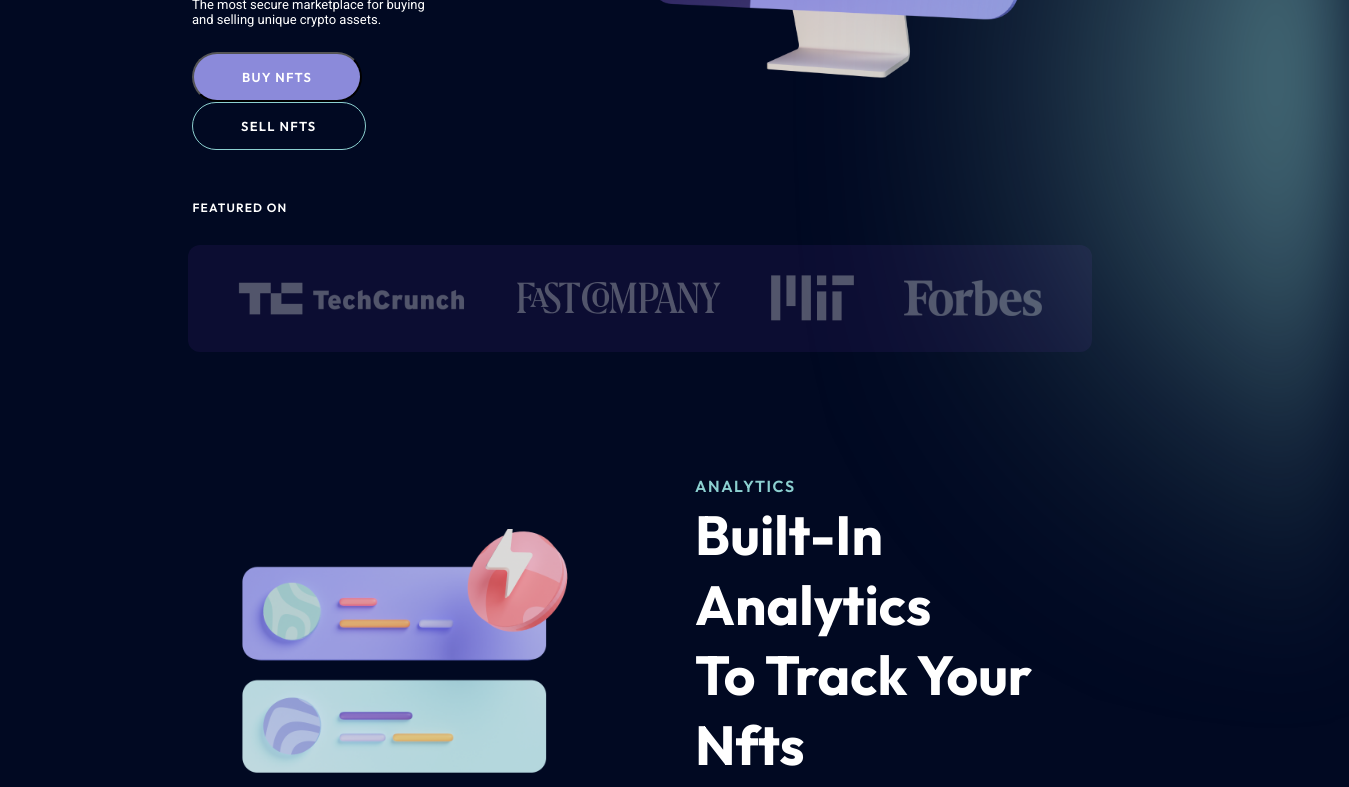
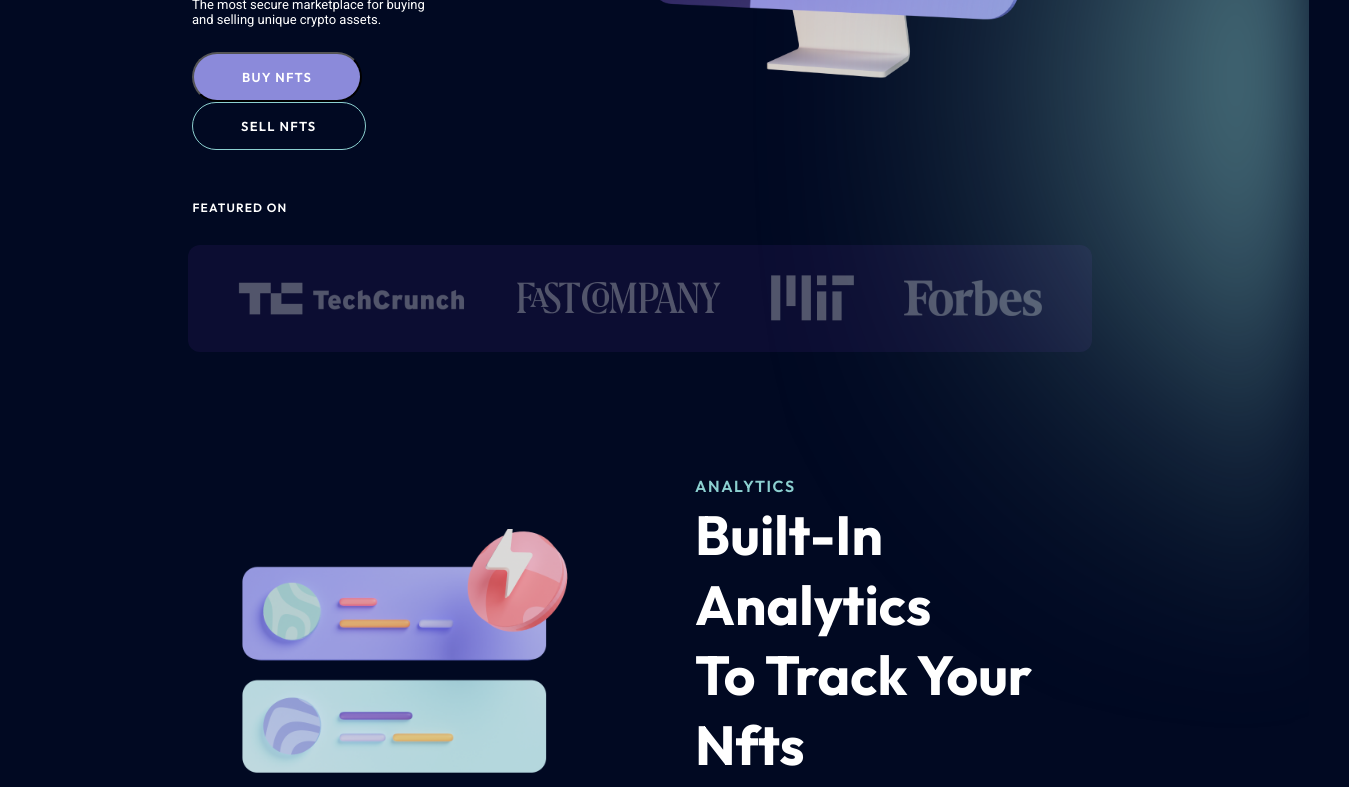
Before and after one commit to umutosun/krypto, a plain HTML site: page index.html in a window 1280 px wide. Shown: the part 524-1311 px from the top of the page, 1349 px wide, since content can reach past the window. Drawn offline with Linux system fonts and the light colour scheme.

Commit message:
fix: shadow correction

```diff
--- a/style.scss
+++ b/style.scss
@@ -52,7 +52,7 @@ html{
     .ellipse-2{
         position: absolute;
         z-index: 1;
-        left: 84.8rem;
+        left: 80.8rem;
         filter: blur(4.3rem);
         @media screen and(max-width: $tablet){
             left: 53rem;
```
Also changed, not shown: style.css.
